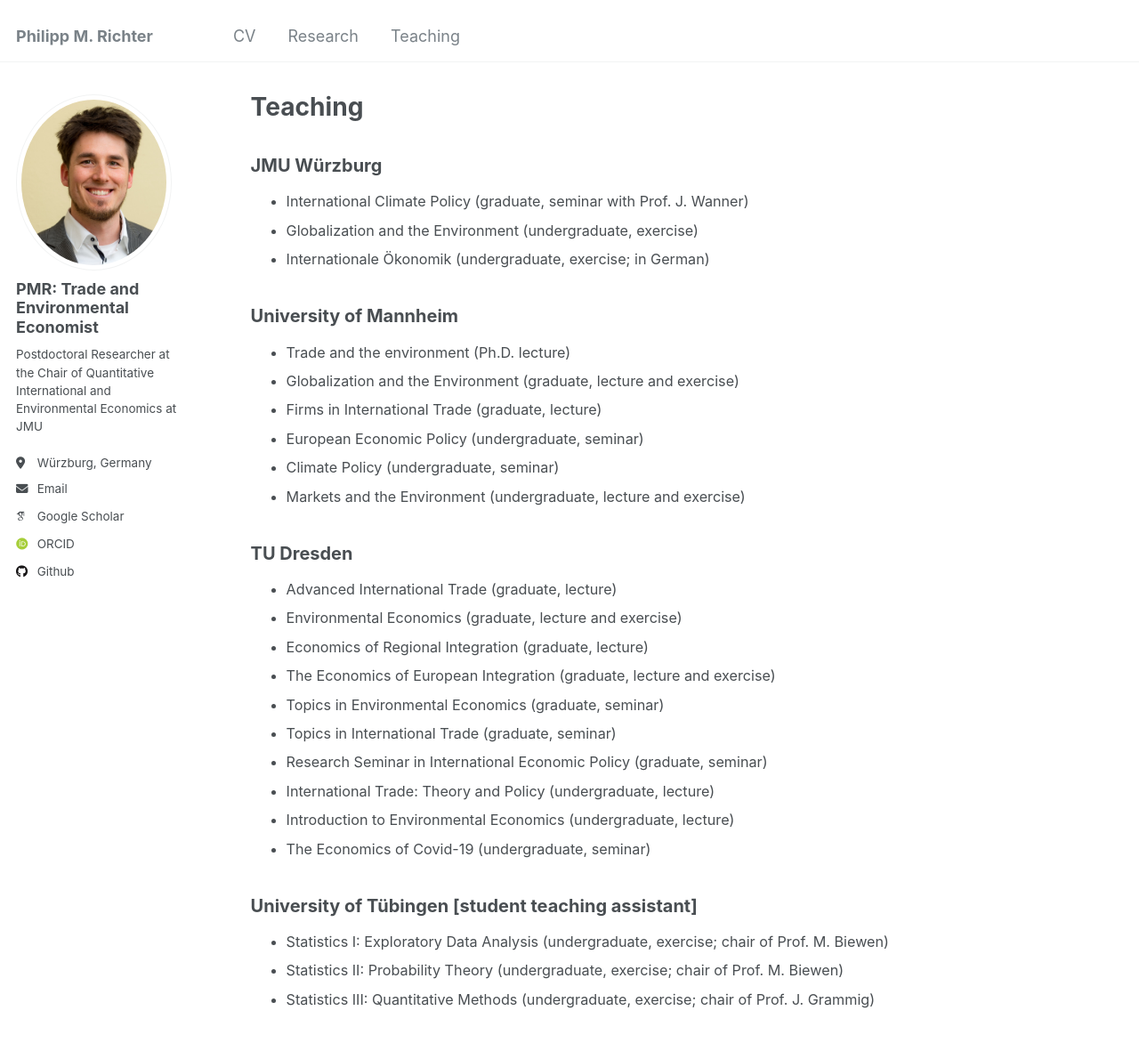
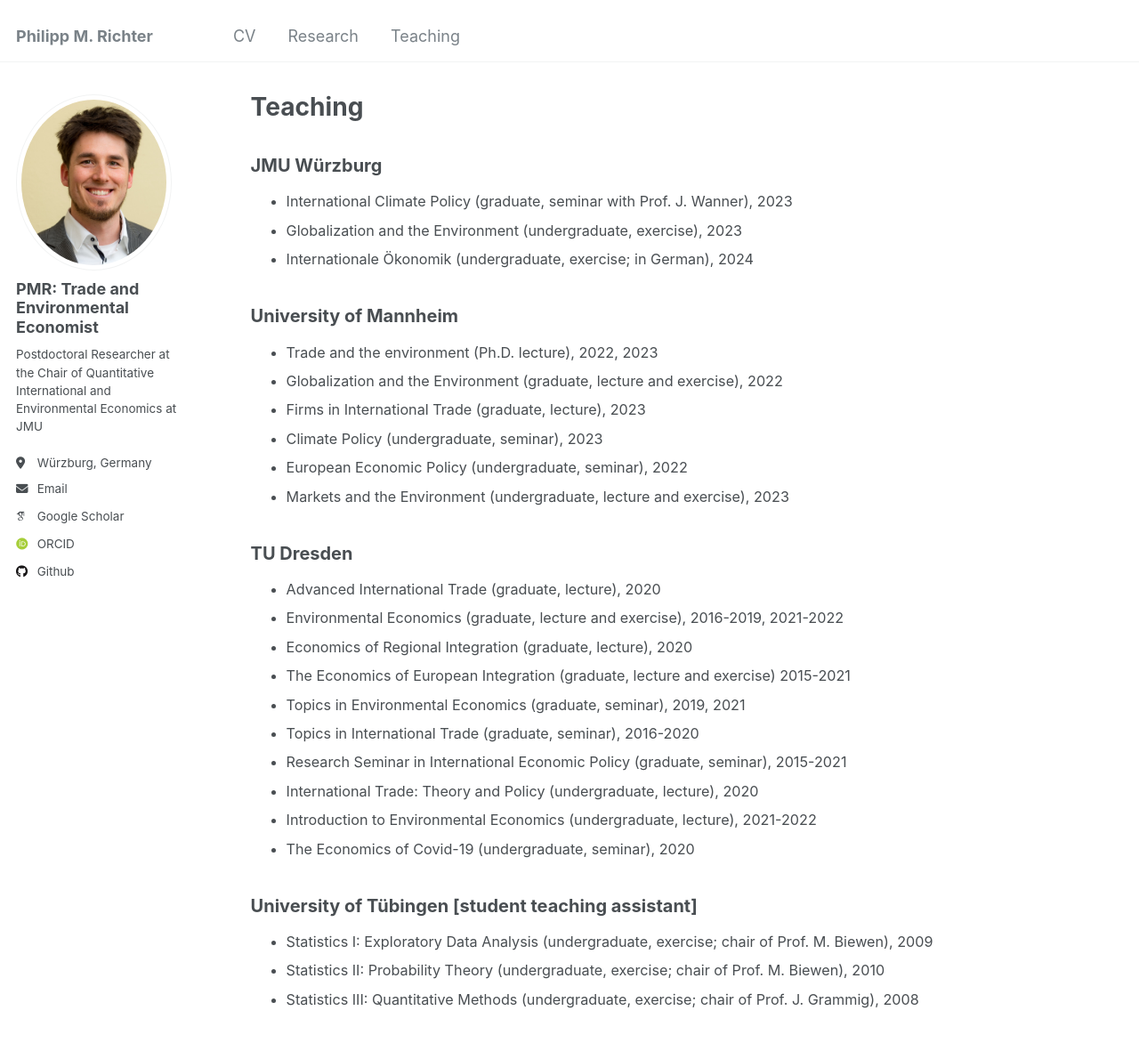
Before and after one commit to PhMRichter/PhMRichter.github.io, a Jekyll site: the page built from _pages/teaching.html, in a window 1280 px wide and 1400 px high. Shown: the top 1172 px of the window at 89% size. Built offline with Jekyll 4.4.1, drawn with Linux system fonts in a browser that asks for light colours; some web fonts are replaced.

Commit message:
Update teaching.html

```diff
--- a/_pages/teaching.html
+++ b/_pages/teaching.html
@@ -9,13 +9,13 @@ author_profile: true
 
 <ul  style="font-size: 0.9em;">
   <li>
-   International Climate Policy  (graduate, seminar with Prof. J. Wanner)
+   International Climate Policy  (graduate, seminar with Prof. J. Wanner), 2023
   </li>
   <li>
-   Globalization and the Environment (undergraduate, exercise)
+   Globalization and the Environment (undergraduate, exercise), 2023
   </li>
    <li>
-   Internationale Ökonomik (undergraduate, exercise; in German)
+   Internationale Ökonomik (undergraduate, exercise; in German), 2024
   </li>
 </ul>
 
@@ -23,22 +23,22 @@ author_profile: true
 
 <ul  style="font-size: 0.9em;">
   <li>
-   Trade and the environment (Ph.D. lecture)
+   Trade and the environment (Ph.D. lecture), 2022, 2023
   </li>
   <li>
-   Globalization and the Environment (graduate, lecture and exercise)
+   Globalization and the Environment (graduate, lecture and exercise), 2022
   </li>
   <li>
-   Firms in International Trade (graduate, lecture)
+   Firms in International Trade (graduate, lecture), 2023
   </li>
   <li>
-   European Economic Policy (undergraduate, seminar)
+   Climate Policy (undergraduate, seminar), 2023
   </li>
   <li>
-   Climate Policy (undergraduate, seminar)
+   European Economic Policy (undergraduate, seminar), 2022
   </li>
   <li>
-   Markets and the Environment (undergraduate, lecture and exercise)
+   Markets and the Environment (undergraduate, lecture and exercise), 2023
   </li>
 </ul>
 
@@ -46,34 +46,34 @@ author_profile: true
 
 <ul  style="font-size: 0.9em;">
    <li>
-   Advanced International Trade (graduate, lecture)
+   Advanced International Trade (graduate, lecture), 2020
   </li>
   <li>
-   Environmental Economics  (graduate, lecture and exercise)
+   Environmental Economics  (graduate, lecture and exercise), 2016-2019, 2021-2022
   </li>
   <li>
-   Economics of Regional Integration (graduate, lecture)
+   Economics of Regional Integration (graduate, lecture), 2020
   </li>
   <li>
-   The Economics of European Integration (graduate, lecture and exercise)
+   The Economics of European Integration (graduate, lecture and exercise) 2015-2021
   </li>
   <li>
-   Topics in Environmental Economics (graduate, seminar)
+   Topics in Environmental Economics (graduate, seminar), 2019, 2021
   </li>
   <li>
-   Topics in International Trade (graduate, seminar)
+   Topics in International Trade (graduate, seminar), 2016-2020
   </li>
   <li>
-   Research Seminar in International Economic Policy  (graduate, seminar)
+   Research Seminar in International Economic Policy  (graduate, seminar), 2015-2021
   </li>
   <li>
-   International Trade: Theory and Policy (undergraduate, lecture)
+   International Trade: Theory and Policy (undergraduate, lecture), 2020
   </li>
   <li>
-   Introduction to Environmental Economics (undergraduate, lecture)
+   Introduction to Environmental Economics (undergraduate, lecture), 2021-2022
   </li>
   <li>
-   The Economics of Covid-19  (undergraduate, seminar)
+   The Economics of Covid-19  (undergraduate, seminar), 2020
   </li>
 </ul>
 
@@ -82,12 +82,12 @@ author_profile: true
 
 <ul  style="font-size: 0.9em;">
   <li>
-   Statistics I: Exploratory Data Analysis (undergraduate, exercise; chair of Prof. M. Biewen)
+   Statistics I: Exploratory Data Analysis (undergraduate, exercise; chair of Prof. M. Biewen), 2009
   </li>
   <li>
-   Statistics II: Probability Theory  (undergraduate, exercise; chair of  Prof. M. Biewen)
+   Statistics II: Probability Theory  (undergraduate, exercise; chair of  Prof. M. Biewen), 2010
   </li>
   <li>
-   Statistics III: Quantitative Methods  (undergraduate, exercise; chair of Prof. J. Grammig)
+   Statistics III: Quantitative Methods  (undergraduate, exercise; chair of Prof. J. Grammig), 2008
   </li>
 </ul>
```
